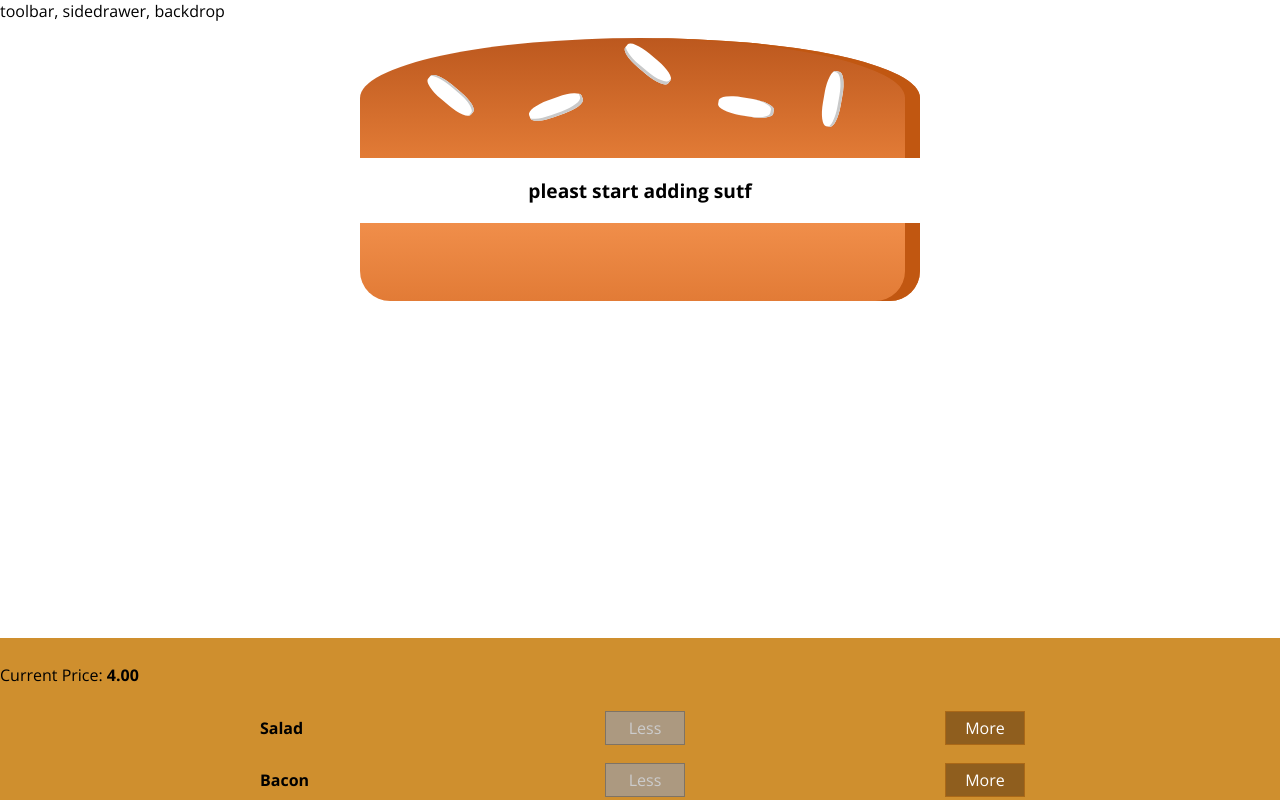
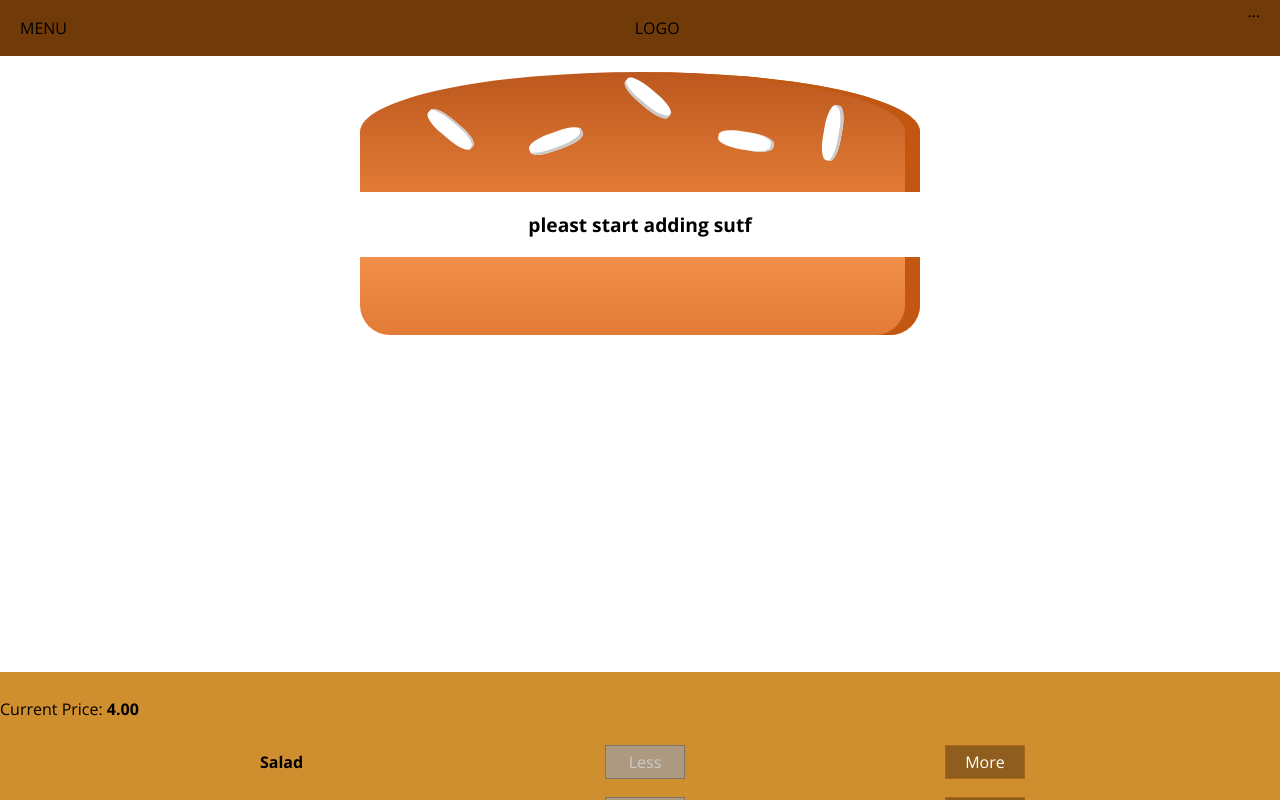
Before and after one commit to inin19/react-burgerbuilder, a React (Create React App) app: page / in a window 1280 px wide. Shown: the top 800 px of the page. Built offline with nearby package versions, Linux system fonts and the light colour scheme.

Commit message:
added gh integration

```diff
--- a/src/components/Burger/OrderSummary/OrderSummary.js
+++ b/src/components/Burger/OrderSummary/OrderSummary.js
@@ -14,6 +14,8 @@
       <ul>
         {ingredientSummary}
       </ul>
+
+      <p><strong>Total Price: {props.price.toFixed(2)}</strong></p>
       <p>Continue checkout?</p>
       <Button clicked={props.purchaseCancelled} btnType='Danger'>CANCEL</Button>
       <Button clicked={props.purchaseContinued} btnType='Success'>CONTINUE</Button>
--- a/src/components/Layout/Layout.js
+++ b/src/components/Layout/Layout.js
@@ -1,12 +1,12 @@
 import React from 'react';
 import Aux from '../../hoc/Aux';
 import classes from './Layout.module.css';
-
+import Toolbar from './../Navigation/Toolbar/Toolbar';
 
 
 const layout = (props) => (
   <Aux>
-    <div> toolbar, sidedrawer, backdrop</div>
+    <Toolbar />
     <main className={classes.Content}>
       {props.children}
     </main>
--- a/src/components/Layout/Layout.module.css
+++ b/src/components/Layout/Layout.module.css
@@ -1,3 +1,3 @@
 .Content {
-  margin-top: 16px;
+  margin-top: 72px;
 }
--- /dev/null
+++ b/src/components/Navigation/Toolbar/Toolbar.js
@@ -0,0 +1,14 @@
+import React from 'react';
+import classes from './Toolbar.module.css';
+
+const toolbar = (props) => (
+  <header className={classes.Toolbar}>
+    <div>MENU</div>
+    <div>LOGO</div>
+    <nav>
+      ...
+    </nav>
+  </header>
+);
+
+export default toolbar;
--- /dev/null
+++ b/src/components/Navigation/Toolbar/Toolbar.module.css
@@ -0,0 +1,18 @@
+.Toolbar {
+  height: 56px;
+  width: 100%;
+  position: fixed;
+  top: 0;
+  left: 0;
+  background-color: #703b09;
+  display: flex;
+  justify-content: space-between;
+  align-items: center;
+  padding: 0 20px;
+  box-sizing: border-box;
+  z-index: 90;
+}
+
+.Toolbar nav {
+  height: 100%;
+}
--- a/src/containers/BurgerBuilder/BurgerBuilder.js
+++ b/src/containers/BurgerBuilder/BurgerBuilder.js
@@ -103,7 +103,7 @@
     return (
       <Aux>
         <Modal show={this.state.purchasing} modalClosed={this.purhcaseCancelHandler} >
-          <OrderSummary purchaseCancelled={this.purhcaseCancelHandler} purchaseContinued={this.purhcaseContinueHandler} ingredients={this.state.ingredients} />
+          <OrderSummary price={this.state.totalPrice} purchaseCancelled={this.purhcaseCancelHandler} purchaseContinued={this.purhcaseContinueHandler} ingredients={this.state.ingredients} />
         </Modal>
 
         <Burger ingredients={this.state.ingredients} />
```
Also changed, not shown: package.json (+7 -1 lines), 1 other file (tests, documents, lock files or other folders).
